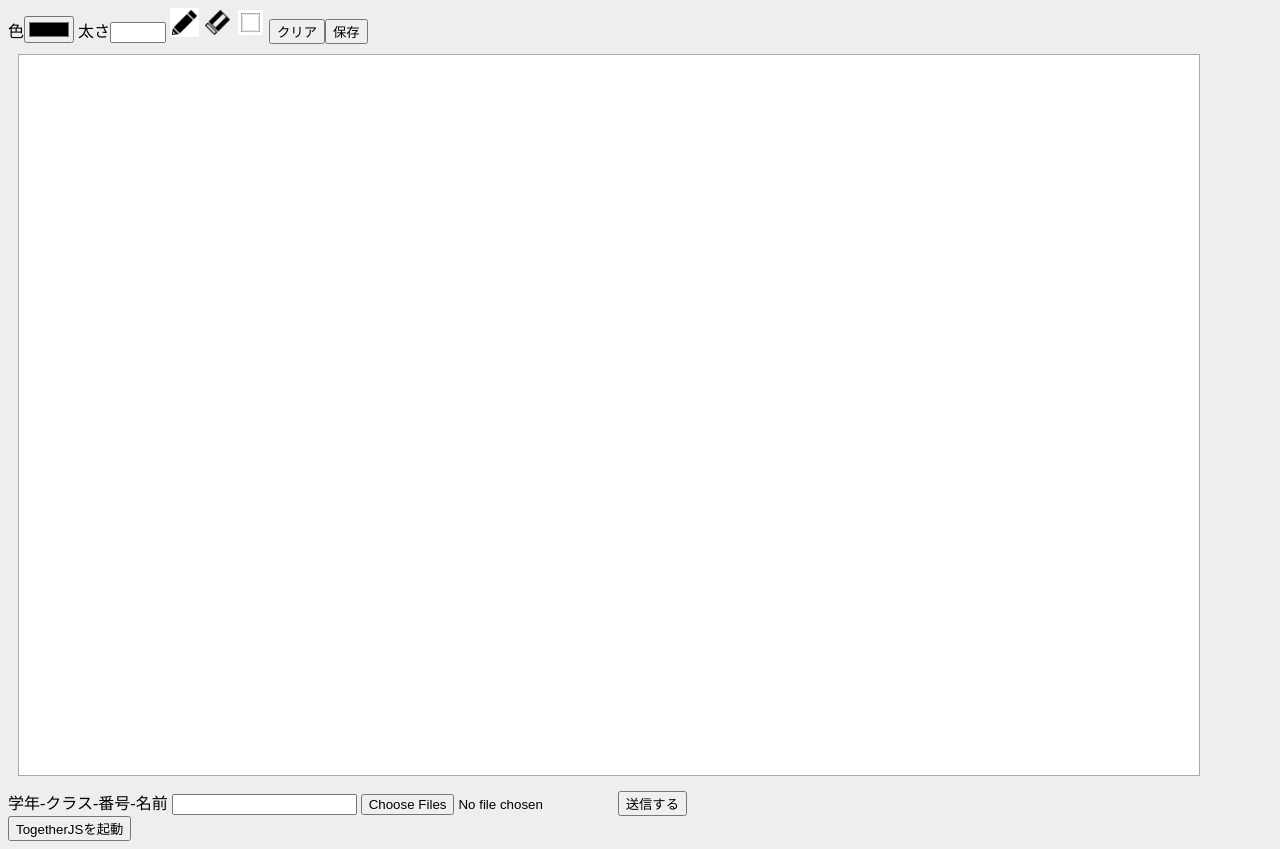
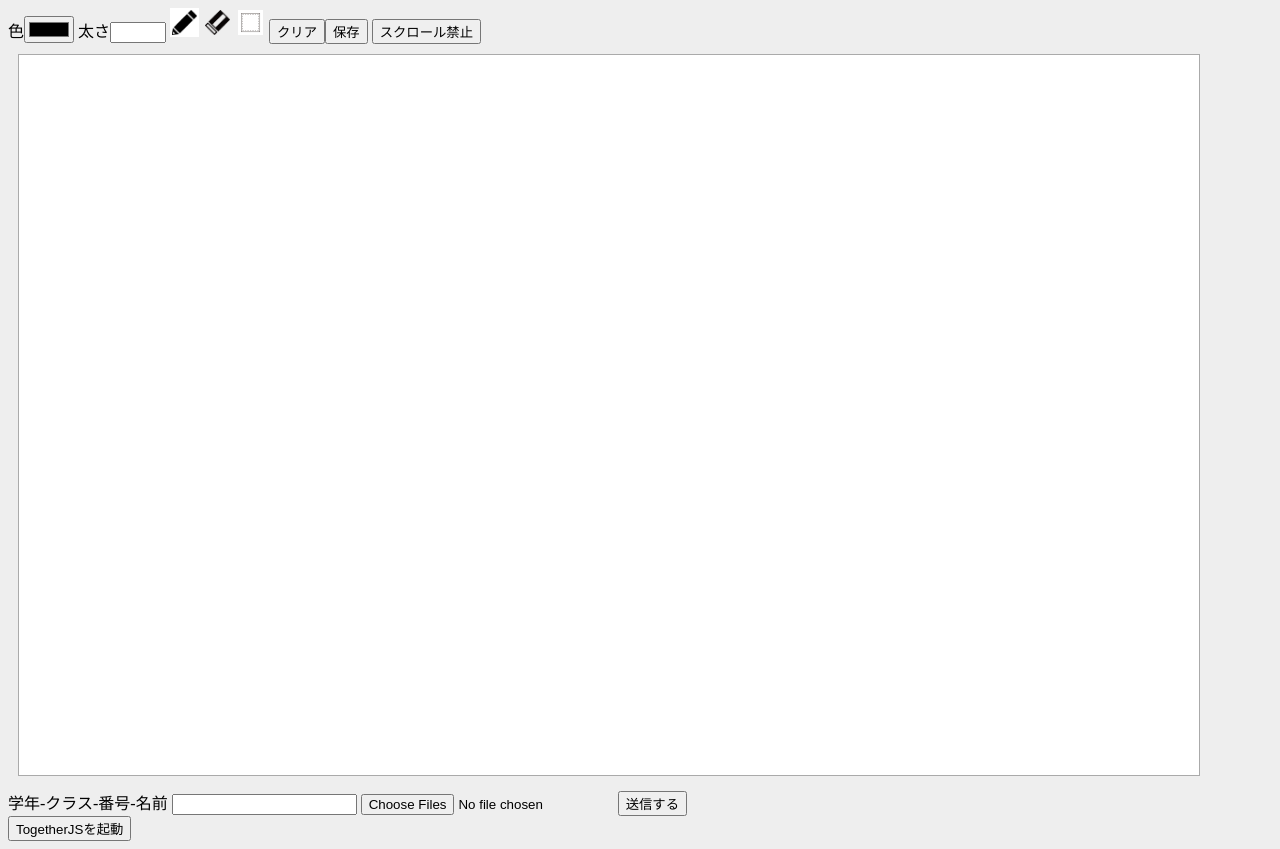
Before and after one commit to ktr003/note2348.github.io, a plain HTML site: page index.html in a window 1280 px wide. Drawn offline with Linux system fonts and the light colour scheme.

Commit message:
Update index.html

```diff
--- a/index.html
+++ b/index.html
@@ -23,6 +23,7 @@
     <input type="image" id="eraser" src="2.png" width="25" onClick="tool(2)">
     <input type="image" id="eraser" src="3.jpg" width="25" onClick="tool(3)">
     <button id="delbt">クリア</button><button id="savebt">保存</button>
+    <button id="on">スクロール禁止</button>
     <br />
     <canvas id="canvas"></canvas>
     <script src="Script1226.js"></script>
```
